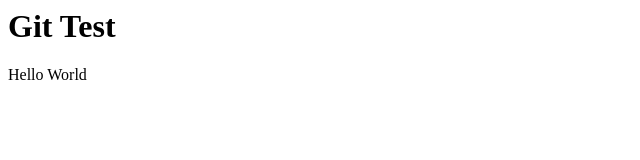
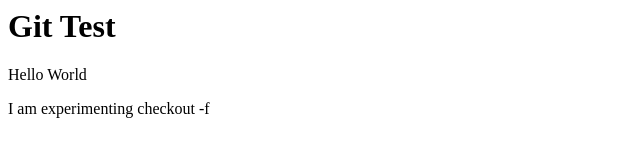
Before and after one commit to Busani-396/test, a plain HTML site: page index.html in a window 1280 px wide. Shown: the whole page, without its empty margins (0-640 px from the left). Drawn offline with Linux system fonts and the light colour scheme.

Commit message:
checkout -f testing

```diff
--- a/index.html
+++ b/index.html
@@ -5,5 +5,6 @@
     <body>
         <h1>Git Test</h1>
         <p>Hello World</p>
+        <p>I am experimenting checkout -f</p>
     </body>
 </html>
```
